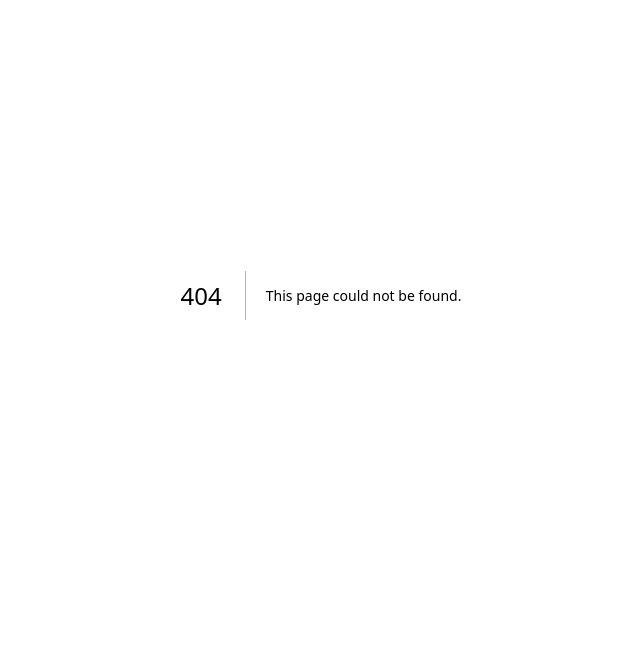
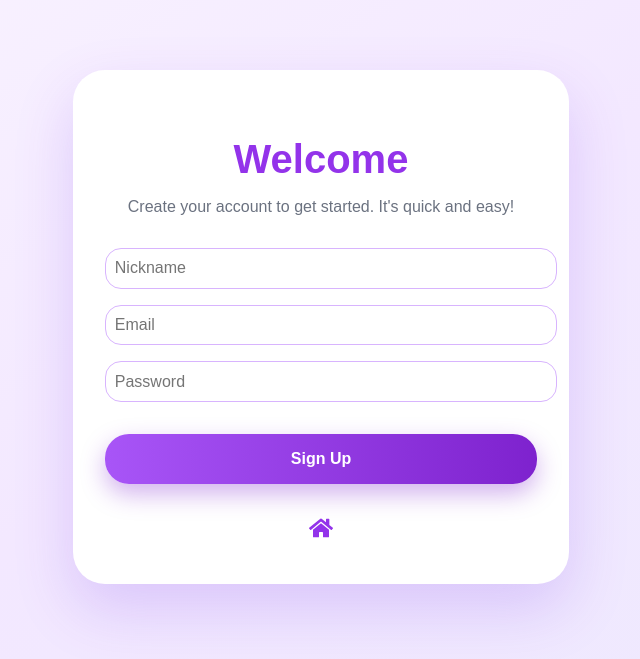
Before and after one commit to prohv/Vibelog, a Next.js app: page /signup in a window 1280 px wide. Before the commit this address had no page. Shown: the part 105-764 px from the top of the page, without its empty margins (319-959 px from the left). Built offline with nearby package versions, Linux system fonts and the light colour scheme.

Commit message:
Add Signup page

```diff
--- /dev/null
+++ b/app/signup/page.js
@@ -0,0 +1,64 @@
+'use client';
+import { useState } from 'react';
+import { useRouter } from 'next/navigation';
+import { FaHome } from 'react-icons/fa';
+import styles from './page.module.css';
+
+export default function SignupPage() {
+  const [formData, setFormData] = useState({ nickname: '', email: '', password: '' });
+  const router = useRouter();
+
+  const handleChange = (e) => {
+    setFormData({ ...formData, [e.target.name]: e.target.value });
+  };
+
+  const handleSubmit = (e) => {
+    e.preventDefault();
+    console.log('Form submitted:', formData);
+  };
+
+  return (
+    <div className={styles.signupWrapper}>
+      <div className={styles.signupCard}>
+        <h1 className={styles.title}>Welcome</h1>
+        <p className={styles.description}>
+          Create your account to get started. It's quick and easy!
+        </p>
+        <form onSubmit={handleSubmit}>
+          <input
+            type="text"
+            name="nickname"
+            placeholder="Nickname"
+            className={styles.input}
+            value={formData.nickname}
+            onChange={handleChange}
+            required
+          />
+          <input
+            type="email"
+            name="email"
+            placeholder="Email"
+            className={styles.input}
+            value={formData.email}
+            onChange={handleChange}
+            required
+          />
+          <input
+            type="password"
+            name="password"
+            placeholder="Password"
+            className={styles.input}
+            value={formData.password}
+            onChange={handleChange}
+            required
+          />
+          <button type="submit" className={styles.submitButton}>
+            Sign Up
+          </button>
+        </form>
+
+        <FaHome onClick={() => router.push('/')} className={styles.homeIcon} />
+      </div>
+    </div>
+  );
+}
--- /dev/null
+++ b/app/signup/page.module.css
@@ -0,0 +1,94 @@
+.signupWrapper {
+  min-height: 100vh;
+  display: flex;
+  align-items: center;
+  justify-content: center;
+  background: linear-gradient(to bottom right, #faf5ff, #f3e8ff, #ede9fe);
+  padding: 2rem;
+  font-family: 'Poppins', sans-serif;
+}
+
+.signupCard {
+  background-color: #ffffff;
+  border-radius: 2rem;
+  padding: 2.5rem 2rem;
+  width: 100%;
+  max-width: 27rem;
+  box-shadow: 0 25px 60px rgba(124, 58, 237, 0.2);
+  text-align: center;
+  animation: fadeIn 0.8s ease forwards;
+}
+
+@keyframes fadeIn {
+  from {
+    opacity: 0;
+    transform: translateY(20px);
+  }
+  to {
+    opacity: 1;
+    transform: translateY(0);
+  }
+}
+
+.title {
+  font-size: 2.5rem;
+  font-weight: 700;
+  color: #9333ea;
+  margin-bottom: 0.5rem;
+}
+
+.description {
+  font-size: 1rem;
+  color: #6b7280;
+  margin-bottom: 2rem;
+}
+
+.input {
+  width: 100%;
+  padding: 0.65rem 0.55rem;
+  border-radius: 1rem;
+  border: 1px solid #d8b4fe;
+  font-size: 1rem;
+  background-color: #fff;
+  margin-bottom: 1rem;
+  transition: all 0.25s ease;
+}
+
+.input:focus {
+  outline: none;
+  border-color: #c084fc;
+  box-shadow: 0 0 0 4px rgba(192, 132, 252, 0.25);
+}
+
+.submitButton {
+  width: 100%;
+  padding: 1rem;
+  font-size: 1rem;
+  font-weight: 600;
+  color: #ffffff;
+  background: linear-gradient(to right, #a855f7, #7e22ce);
+  border: none;
+  border-radius: 1.5rem;
+  box-shadow: 0 10px 25px rgba(126, 34, 206, 0.35);
+  cursor: pointer;
+  transition: transform 0.2s ease, box-shadow 0.2s ease;
+  margin-top: 1rem;
+}
+
+.submitButton:hover {
+  transform: translateY(-1px);
+  box-shadow: 0 12px 28px rgba(126, 34, 206, 0.45);
+}
+
+.homeIcon {
+  margin-top: 2rem;
+  display: inline-block;
+  color: #9333ea;
+  font-size: 1.5rem;
+  cursor: pointer;
+  transition: color 0.2s ease;
+}
+
+.homeIcon:hover {
+  color: #7e22ce;
+}
--- a/package.json
+++ b/package.json
@@ -12,7 +12,8 @@
     "gsap": "^3.13.0",
     "next": "15.3.2",
     "react": "^19.0.0",
-    "react-dom": "^19.0.0"
+    "react-dom": "^19.0.0",
+    "react-icons": "^5.5.0"
   },
   "devDependencies": {
     "@eslint/eslintrc": "^3",
```
Also changed, not shown: 1 other file (tests, documents, lock files or other folders).
